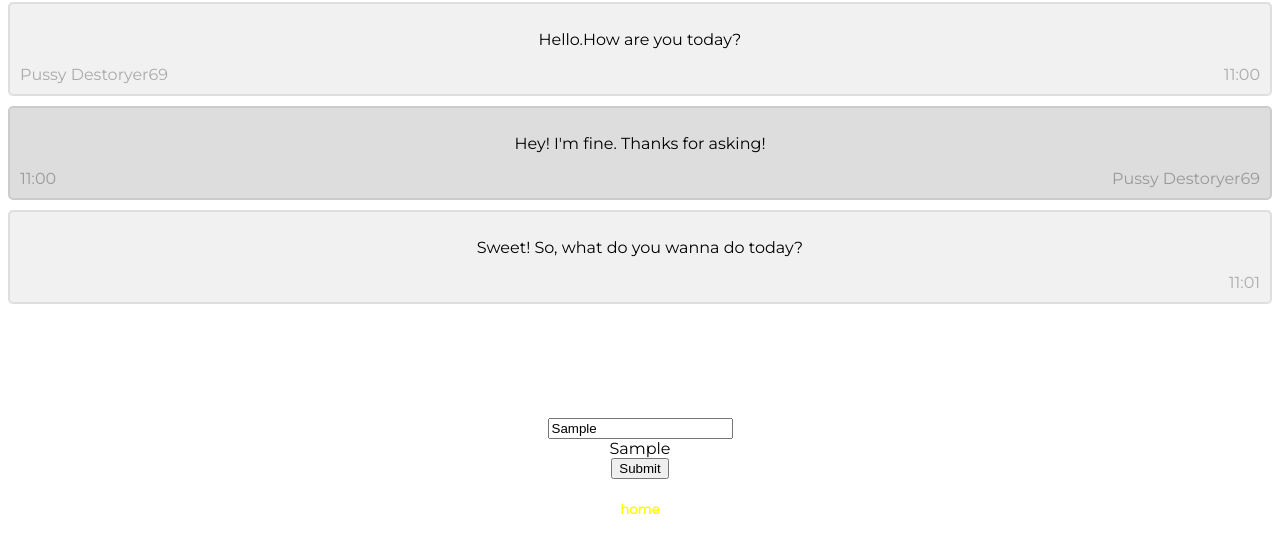
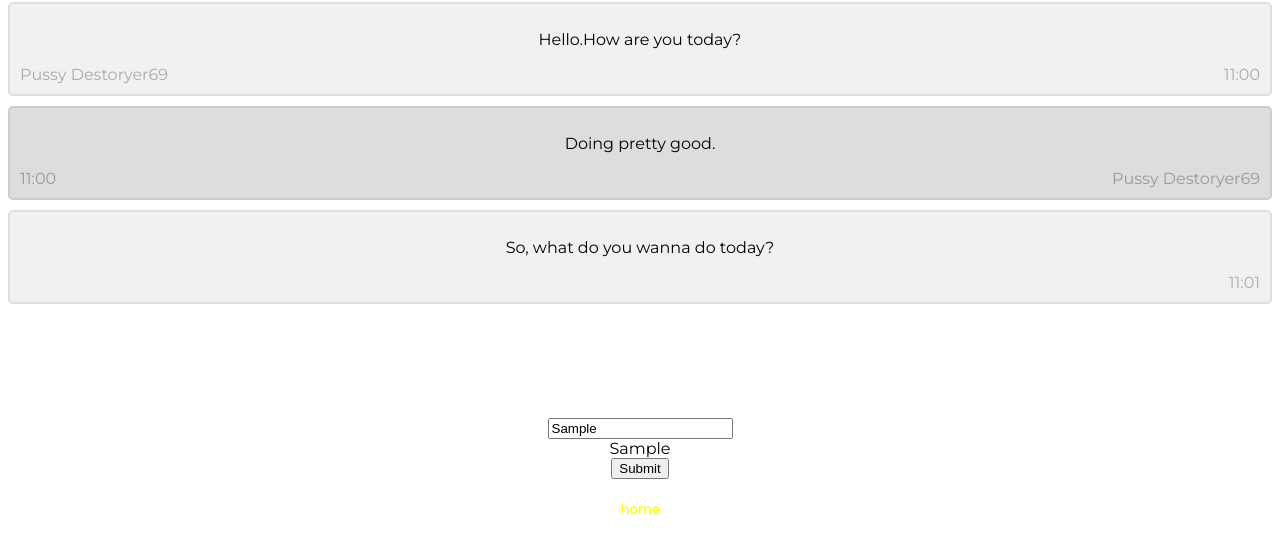
Before and after one commit to SagaraK/netart_chatroom, a plain HTML site: page pagethree.html in a window 1280 px wide. Both pictures are taken after typing "Sample" into the empty fields and a click on the button "Submit". Shown: the part 109-662 px from the top of the page. Drawn offline with nearby package versions, Linux system fonts and the light colour scheme.

Commit message:
chatroom

```diff
--- a/pagethree.html
+++ b/pagethree.html
@@ -27,18 +27,18 @@
     </div>
 
     <div class="container darker" id="delayedText2" style="visibility:hidden">
-      <p>Hey! I'm fine. Thanks for asking!</p>
+      <p>Doing pretty good.</p>
       <span class="time-left">11:00</span>
       <span class="name-right"> Pussy Destoryer69</span>
     </div>
 
     <div class="container" id="delayedText3" style="visibility:hidden">
-      <p>Sweet! So, what do you wanna do today?</p>
+      <p>So, what do you wanna do today?</p>
       <span class="time-right">11:01</span>
     </div>
 
     <div class="container darker"id="delayedText4" style="visibility:hidden">
-      <p>Nah, I dunno. Play soccer.. or learn more coding perhaps?</p>
+      <p>Nothing really</p>
       <span class="time-left">11:01</span>
     </div>
 
```
